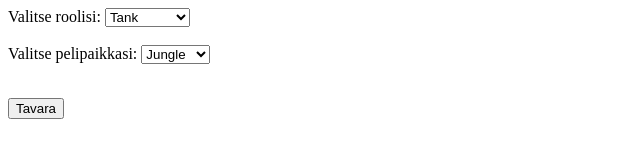
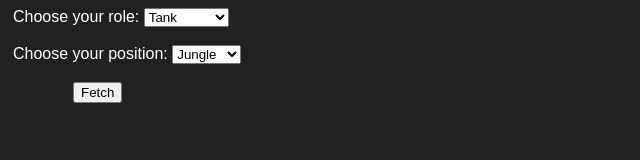
Before and after one commit to Lorlor10/Lorlor10.github.io, a plain HTML site: page index.html in a window 1280 px wide. Shown: the whole page, without its empty margins (0-640 px from the left). Drawn offline with Linux system fonts and the light colour scheme.

Commit message:
Update index.html

```diff
--- a/index.html
+++ b/index.html
@@ -6,9 +6,23 @@
     <meta name="viewport" content="width=device-width, initial-scale=1.0">
     <title>Document</title>
     <style>
-        img {
-            height: 50px;
-            width: 50px;
+        body, html {
+            width: 100%;
+            height: 100%;
+        }
+        body {
+            background-color: rgb(33, 33, 33);
+            color: white;
+            font-family: Arial, Helvetica, sans-serif;
+        }
+        input {
+            margin-left: 65px;
+        }
+        label {
+            margin-left: 5px;
+        }
+        p {
+            margin-left: 5px;
         }
     </style>
     <script>
@@ -40,6 +54,7 @@
             let itemit = [];
             let supportit = [];
             let rooli = document.getElementById("rooli").value;
+            let peliPaikka = document.getElementById('paikka').value;
             if (rooli == "tank") {
                 itemit = ["Abyssal Mask", "Anathema's Chains", "Dead Man's Plate", "Force Of Nature", "Frozen Heart", "Heartsteel", "Hollow Radiance", "Iceborn Gauntlet", "Jak'Sho, The Protean", "Kaenic Rookern", "Knigth's Vow", "Locket of the Iron Solari", "Randuin's Omen", "Shurelya's Battlesong", "Spirit Visage", "Sterak's Cage", "Sunfire Aegis",
                         "Thornmail", "Titanic Hydra", "Unending Despair", "Warmog's Armor", "Winter's Approach", "Zeke's Convergence"];
@@ -63,10 +78,13 @@
                 itemit = ["Blade of the Ruined King", "Essence Reaver", "Guardian Angel", "Guinsoo's Rageblade", "Immortal Shieldbow", "Kraken Slayer", "Lord Dominik's Regards", "Manamune", "Maw of Malmortius", "Mercurial Scimitar", "Navori Quickblades", "Phantom Dancer", "Rapid Firecannon", "Runaan's Hurricane", "Serylda's Grudge", "Statikk Shiv",
                         "Stormrazor", "Terminus", "The Collector", "Trinity Force"];
             }
+            if (peliPaikka == 'support') {
+                supportit = ['Celestial Opposition', "Dream Maker", "Zaz'Zak's Realmspike", "Solstice Sleigh", "Bloodsong"];
+            }
             let sopivat = [];
             var kerrat = 5;
             while (kerrat > 0) {
-                if (rooli == "support" && kerrat === 5) {
+                if (kerrat === 5 && rooli == "support" || kerrat === 5 && peliPaikka == "support") {
                     let numero = Math.floor(Math.random()*supportit.length);
                     sopivat.push(supportit[numero]);
                 } else {
@@ -213,7 +231,8 @@
     </script>
 </head>
 <body>
-    <label for="rooli">Valitse roolisi:</label>
+    <div id="optionsContainer">
+        <label for="rooli">Choose your role:</label>
         <select name="rooli" id="rooli">
             <option value="tank">Tank</option>
             <option value="support">Support</option>
@@ -221,19 +240,22 @@
             <option value="marksman">Marksman</option>
             <option value="assassin">Assassin</option>
         </select><br><br>
-    <label for="paikka">Valitse pelipaikkasi:</label>
+        <label for="paikka">Choose your position:</label>
         <select name="paikka" id="paikka">
             <option value="jungle">Jungle</option>
             <option value="support">Support</option>
             <option value="adc">Adc</option>
             <option value="mid">Mid</option>
             <option value="top">Top</option>
-    </select>
+        </select><br><br>
+        <input type="button" name="haekengat" onclick="haeKaikki()" value="Fetch">
+    </div>
+    <div id="outputContainer">
         <p id="bootsit"></p>
         <div id="mythic"></div>
         <p id="itemit"></p>
         <p id="sumsit"></p>
         <p id="runesOutput"></p><br>
-    <input type="button" name="haekengat" onclick="haeKaikki()" value="Tavara">
+    </div>
 </body>
 </html>
```
Lines whose indentation alone changed are shown as unchanged.
